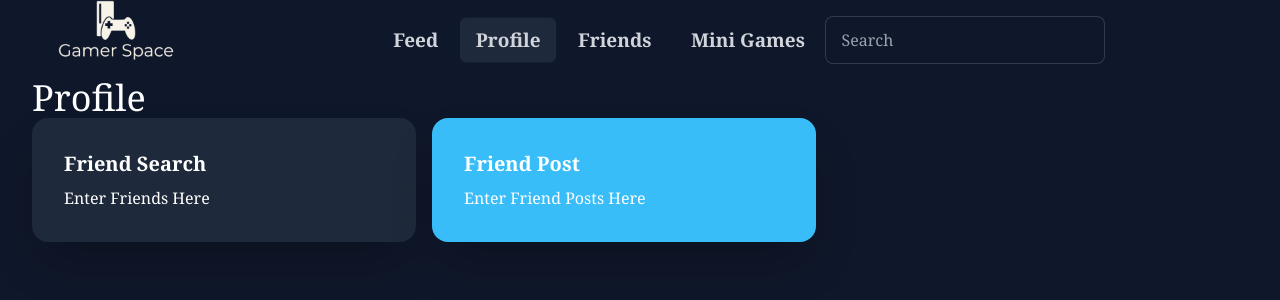
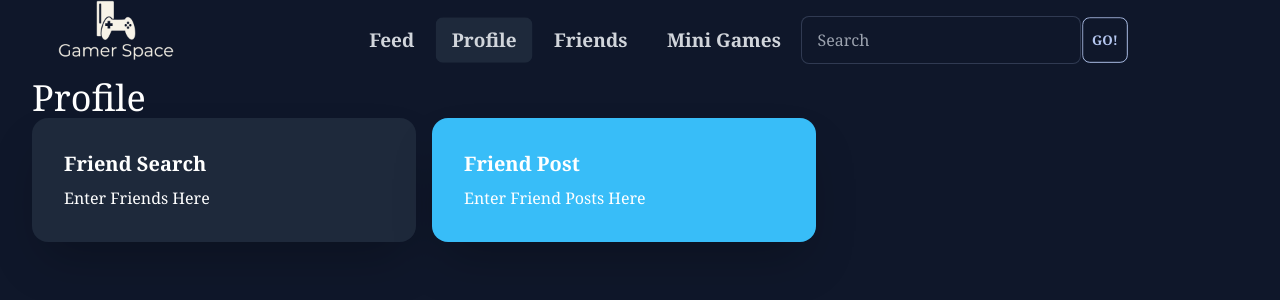
Before and after one commit to KrystopherQ/gamer-space, a React (Create React App) app in the folder client/: page /profile in a window 1280 px wide. Shown: the top 300 px of the page. Built offline with nearby package versions, Linux system fonts and the light colour scheme.

Commit message:
Add go button to end of search bar

```diff
--- a/client/src/components/Profile.jsx
+++ b/client/src/components/Profile.jsx
@@ -37,6 +37,11 @@ function Profile() {
             <div className="form-control">
               <input type="text" placeholder="Search" className="input input-bordered" />
             </div>
+            <button class="btn btn-square btn-outline font-serif">
+              <Link to="/searchresults">
+                Go!
+              </Link>
+            </button>
           </ul>
 
           {/*Hamburger */}
```
